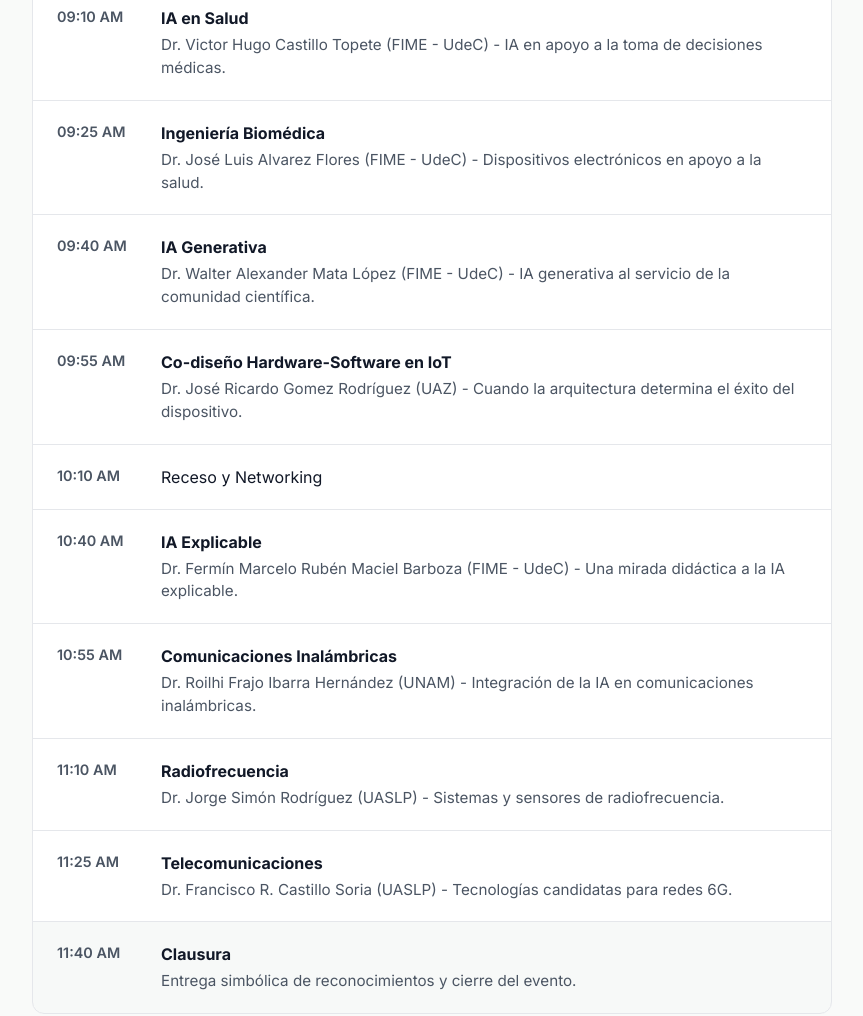
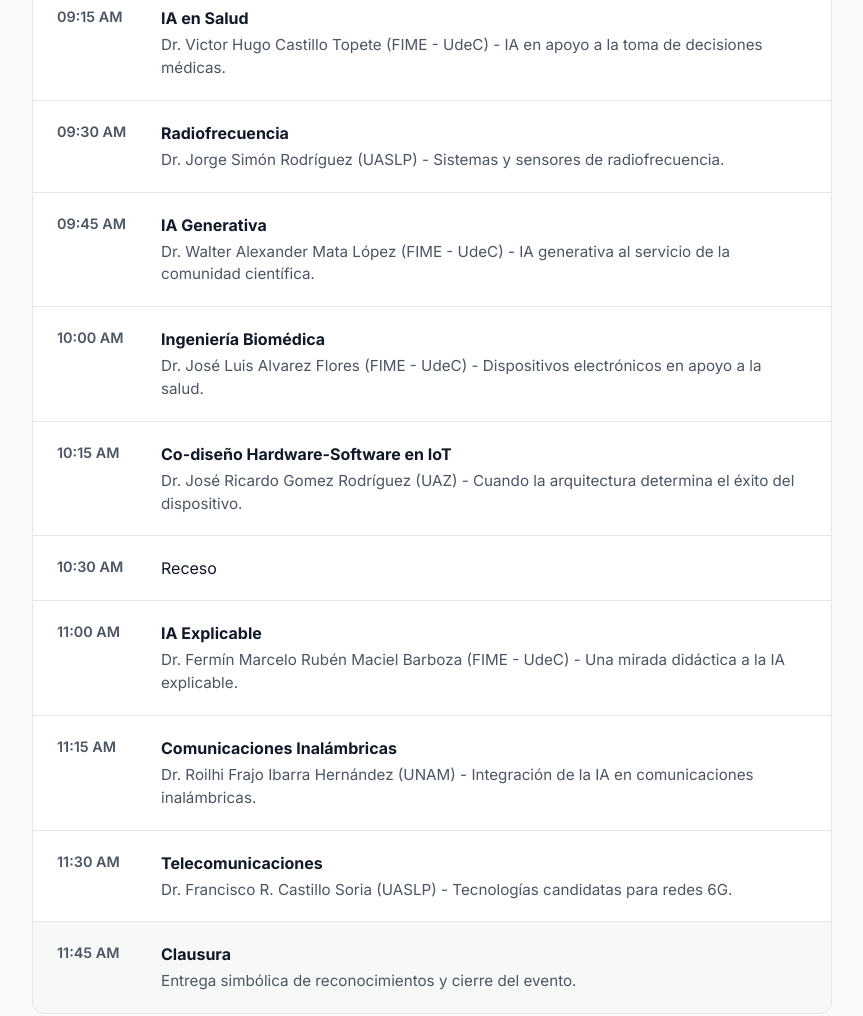
Before and after one commit to Jos-ben137/cite, a plain HTML site: page index.html in a window 1280 px wide. Shown: the part 2180-3196 px from the top of the page, without its empty margins (208-1071 px from the left). Drawn offline with nearby package versions, Linux system fonts and the light colour scheme.

Commit message:
update on schedule

```diff
--- a/index.html
+++ b/index.html
@@ -183,7 +183,7 @@
                         </div>
 
                         <div class="event">
-                            <span class="event__time">09:10 AM</span>
+                            <span class="event__time">09:15 AM</span>
                             <div class="event__info">
                                 <strong>IA en Salud</strong>
                                 <p class="event__description">Dr. Victor Hugo Castillo Topete (FIME - UdeC) - IA en apoyo a la toma de decisiones médicas.</p>
@@ -191,7 +191,23 @@
                         </div>
 
                         <div class="event">
-                            <span class="event__time">09:25 AM</span>
+                            <span class="event__time">09:30 AM</span>
+                            <div class="event__info">
+                                <strong>Radiofrecuencia</strong>
+                                <p class="event__description">Dr. Jorge Simón Rodríguez (UASLP) - Sistemas y sensores de radiofrecuencia.</p>
+                            </div>
+                        </div>
+
+                        <div class="event">
+                            <span class="event__time">09:45 AM</span>
+                            <div class="event__info">
+                                <strong>IA Generativa</strong>
+                                <p class="event__description">Dr. Walter Alexander Mata López (FIME - UdeC) - IA generativa al servicio de la comunidad científica.</p>
+                            </div>
+                        </div>
+
+                        <div class="event">
+                            <span class="event__time">10:00 AM</span>
                             <div class="event__info">
                                 <strong>Ingeniería Biomédica</strong>
                                 <p class="event__description">Dr. José Luis Alvarez Flores (FIME - UdeC) - Dispositivos electrónicos en apoyo a la salud.</p>
@@ -199,15 +215,7 @@
                         </div>
 
                         <div class="event">
-                            <span class="event__time">09:40 AM</span>
-                            <div class="event__info">
-                                <strong>IA Generativa</strong>
-                                <p class="event__description">Dr. Walter Alexander Mata López (FIME - UdeC) - IA generativa al servicio de la comunidad científica.</p>
-                            </div>
-                        </div>
-
-                        <div class="event">
-                            <span class="event__time">09:55 AM</span>
+                            <span class="event__time">10:15 AM</span>
                             <div class="event__info">
                                 <strong>Co-diseño Hardware-Software en IoT</strong>
                                 <p class="event__description">Dr. José Ricardo Gomez Rodríguez (UAZ) - Cuando la arquitectura determina el éxito del dispositivo.</p>
@@ -215,12 +223,12 @@
                         </div>
 
                         <div class="event event--break">
-                            <span class="event__time">10:10 AM</span>
-                            <div class="event__info">Receso y Networking</div>
+                            <span class="event__time">10:30 AM</span>
+                            <div class="event__info">Receso</div>
                         </div>
 
                         <div class="event">
-                            <span class="event__time">10:40 AM</span>
+                            <span class="event__time">11:00 AM</span>
                             <div class="event__info">
                                 <strong>IA Explicable</strong>
                                 <p class="event__description">Dr. Fermín Marcelo Rubén Maciel Barboza (FIME - UdeC) - Una mirada didáctica a la IA explicable.</p>
@@ -228,7 +236,7 @@
                         </div>
 
                         <div class="event">
-                            <span class="event__time">10:55 AM</span>
+                            <span class="event__time">11:15 AM</span>
                             <div class="event__info">
                                 <strong>Comunicaciones Inalámbricas</strong>
                                 <p class="event__description">Dr. Roilhi Frajo Ibarra Hernández (UNAM) - Integración de la IA en comunicaciones inalámbricas.</p>
@@ -236,15 +244,7 @@
                         </div>
 
                         <div class="event">
-                            <span class="event__time">11:10 AM</span>
-                            <div class="event__info">
-                                <strong>Radiofrecuencia</strong>
-                                <p class="event__description">Dr. Jorge Simón Rodríguez (UASLP) - Sistemas y sensores de radiofrecuencia.</p>
-                            </div>
-                        </div>
-
-                        <div class="event">
-                            <span class="event__time">11:25 AM</span>
+                            <span class="event__time">11:30 AM</span>
                             <div class="event__info">
                                 <strong>Telecomunicaciones</strong>
                                 <p class="event__description">Dr. Francisco R. Castillo Soria (UASLP) - Tecnologías candidatas para redes 6G.</p>
@@ -252,7 +252,7 @@
                         </div>
 
                         <div class="event event--highlight">
-                            <span class="event__time">11:40 AM</span>
+                            <span class="event__time">11:45 AM</span>
                             <div class="event__info">
                                 <strong>Clausura</strong>
                                 <p class="event__description">Entrega simbólica de reconocimientos y cierre del evento.</p>
@@ -285,6 +285,17 @@
 
                 <div class="speaker-card" data-aos="fade-up" data-aos-delay="150">
                     <div class="speaker-card__image">
+                        <img src="images/speakers/ponente-4.webp" alt="Dr. Jorge Simón" loading="lazy">
+                    </div>
+                    <div class="speaker-card__content">
+                        <p class="speaker-card__title">UASLP</p>
+                        <h3 class="speaker-card__name">Dr. Jorge Simón Rodríguez</h3>
+                        <p class="speaker-card__bio">Sistemas y sensores de radiofrecuencia.</p>
+                    </div>
+                </div>
+
+                <div class="speaker-card" data-aos="fade-up" data-aos-delay="200">
+                    <div class="speaker-card__image">
                         <img src="images/speakers/ponente-2.webp" alt="Dr. Walter Mata" loading="lazy">
                     </div>
                     <div class="speaker-card__content">
@@ -294,7 +305,7 @@
                     </div>
                 </div>
 
-                <div class="speaker-card" data-aos="fade-up" data-aos-delay="200">
+                <div class="speaker-card" data-aos="fade-up" data-aos-delay="250">
                     <div class="speaker-card__image">
                         <img src="images/speakers/ponente-5.webp" alt="Dr. José Luis Alvarez" loading="lazy">
                     </div>
@@ -305,7 +316,29 @@
                     </div>
                 </div>
 
-                <div class="speaker-card" data-aos="fade-up" data-aos-delay="250">
+                <div class="speaker-card" data-aos="fade-up" data-aos-delay="300">
+                    <div class="speaker-card__image">
+                        <img src="images/speakers/ponente-8.webp" alt="Dr. José Ricardo Gomez" loading="lazy">
+                    </div>
+                    <div class="speaker-card__content">
+                        <p class="speaker-card__title">UAZ</p>
+                        <h3 class="speaker-card__name">Dr. José Ricardo Gomez Rodríguez</h3>
+                        <p class="speaker-card__bio">Co-diseño Hardware-Software en IoT: Cuando la arquitectura determina el éxito del dispositivo.</p>
+                    </div>
+                </div>
+
+                <div class="speaker-card" data-aos="fade-up" data-aos-delay="350">
+                    <div class="speaker-card__image">
+                        <img src="images/speakers/ponente-1.webp" alt="Dr. Fermín Maciel" loading="lazy">
+                    </div>
+                    <div class="speaker-card__content">
+                        <p class="speaker-card__title">FIME - UdeC</p>
+                        <h3 class="speaker-card__name">Dr. Fermín Marcelo Rubén Maciel Barboza</h3>
+                        <p class="speaker-card__bio">Una mirada didáctica a la IA explicable.</p>
+                    </div>
+                </div>
+
+                <div class="speaker-card" data-aos="fade-up" data-aos-delay="400">
                     <div class="speaker-card__image">
                         <img src="images/speakers/ponente-6.webp" alt="Dr. Roilhi Frajo Ibarra Hernández" loading="lazy">
                     </div>
@@ -316,29 +349,7 @@
                     </div>
                 </div>
 
-                <div class="speaker-card" data-aos="fade-up" data-aos-delay="300">
-                    <div class="speaker-card__image">
-                        <img src="images/speakers/ponente-1.webp" alt="Dr. Fermín Maciel" loading="lazy">
-                    </div>
-                    <div class="speaker-card__content">
-                        <p class="speaker-card__title">FIME - UdeC</p>
-                        <h3 class="speaker-card__name">Dr. Fermín Marcelo Rubén Maciel Barboza</h3>
-                        <p class="speaker-card__bio">Una mirada didáctica a la IA explicable.</p>
-                    </div>
-                </div>
-
-                <div class="speaker-card" data-aos="fade-up" data-aos-delay="350">
-                    <div class="speaker-card__image">
-                        <img src="images/speakers/ponente-4.webp" alt="Dr. Jorge Simón" loading="lazy">
-                    </div>
-                    <div class="speaker-card__content">
-                        <p class="speaker-card__title">UASLP</p>
-                        <h3 class="speaker-card__name">Dr. Jorge Simón Rodríguez</h3>
-                        <p class="speaker-card__bio">Sistemas y sensores de radiofrecuencia.</p>
-                    </div>
-                </div>
-
-                <div class="speaker-card" data-aos="fade-up" data-aos-delay="400">
+                <div class="speaker-card" data-aos="fade-up" data-aos-delay="450">
                     <div class="speaker-card__image">
                         <img src="images/speakers/ponente-3.webp" alt="Dr. Francisco Castillo" loading="lazy">
                     </div>
@@ -346,17 +357,6 @@
                         <p class="speaker-card__title">UASLP</p>
                         <h3 class="speaker-card__name">Dr. Francisco R. Castillo Soria</h3>
                         <p class="speaker-card__bio">Tecnologías candidatas para redes 6G.</p>
-                    </div>
-                </div>
-
-                <div class="speaker-card" data-aos="fade-up" data-aos-delay="450">
-                    <div class="speaker-card__image">
-                        <img src="images/speakers/ponente-8.webp" alt="Dr. José Ricardo Gomez" loading="lazy">
-                    </div>
-                    <div class="speaker-card__content">
-                        <p class="speaker-card__title">UAZ</p>
-                        <h3 class="speaker-card__name">Dr. José Ricardo Gomez Rodríguez</h3>
-                        <p class="speaker-card__bio">Co-diseño Hardware-Software en IoT: Cuando la arquitectura determina el éxito del dispositivo.</p>
                     </div>
                 </div>
 
```
